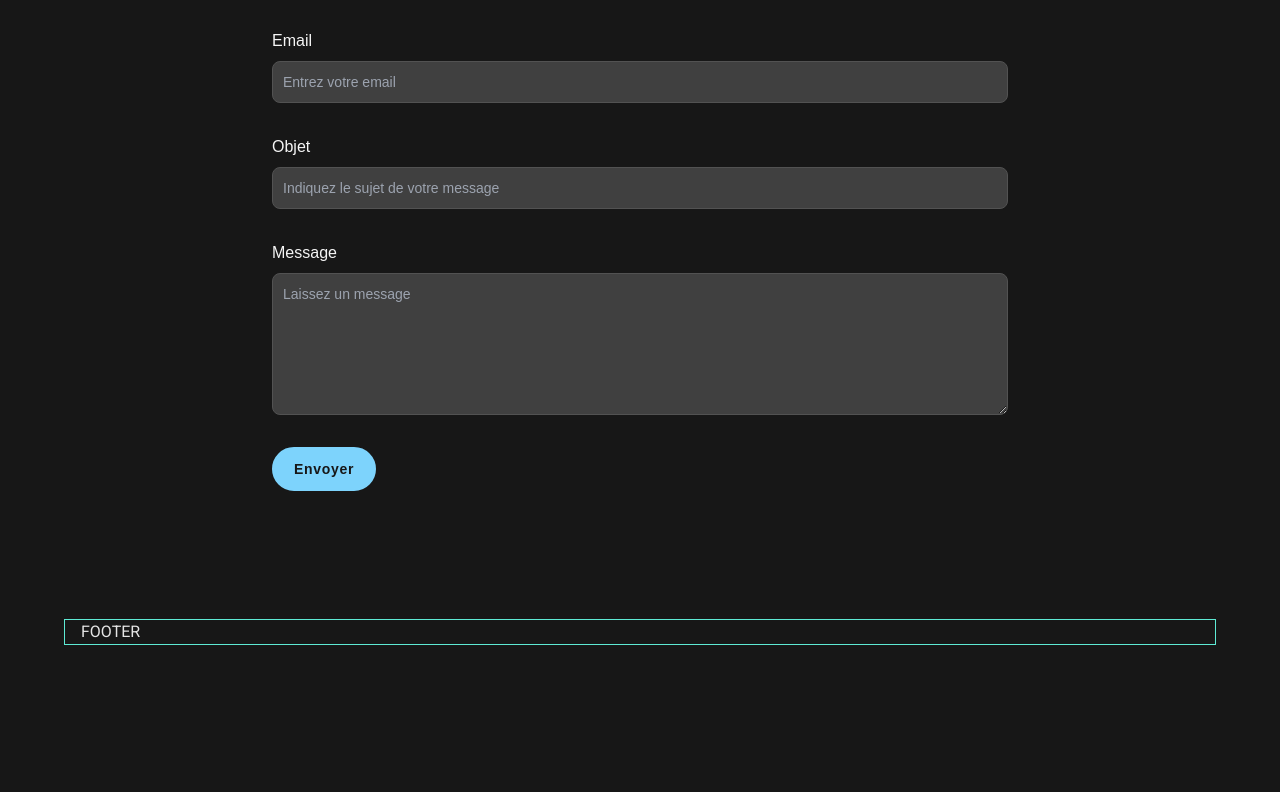
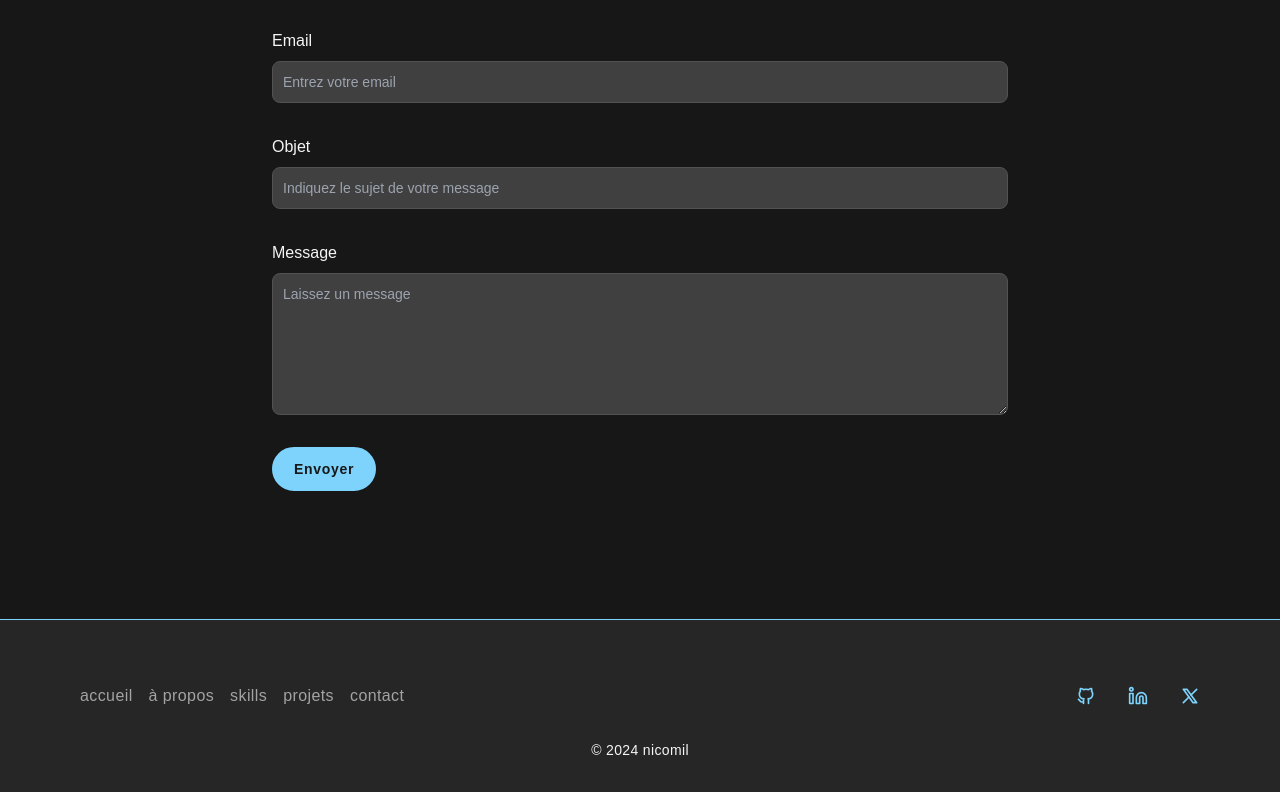
Before and after one commit to nicomil59/nicomildev, an Astro site: page / in a window 1280 px wide. Shown: the part 2520-3312 px from the top of the page. Before the commit the page ends 3165 px from the top, so only its background shows below. Built offline with nearby package versions, Linux system fonts and the light colour scheme; Astro itself is replaced by a stand-in of ours.

Commit message:
✨ FOOTER > Create Footer

```diff
--- a/src/components/Footer.astro
+++ b/src/components/Footer.astro
@@ -1,5 +1,49 @@
 ---
 ---
-<footer class="max-w-6xl px-4 m-auto border border-teal-300 font-title text-neutral-200">
-    FOOTER
+<footer class="max-w-full font-text border-t border-sky-300 bg-neutral-800">
+    <div class="max-w-6xl px-4 pt-16 pb-8 m-auto">
+        <div id="footer-top" class="flex flex-col md:flex-row justify-between md:items-center">
+            <nav id="footer-nav">
+                <ul class="flex flex-col md:flex-row md:items-center gap-4 text-neutral-400 tracking-wide">
+                    <li>
+                        <a href="/" class="hover:text-neutral-200 transition-colors duration-300">accueil</a>
+                    </li>
+                    <li>
+                        <a href="#about" class="hover:text-neutral-200 transition-colors duration-300">à propos</a>
+                    </li>
+                    <li>
+                        <a href="#skills" class="hover:text-neutral-200 transition-colors duration-300">skills</a>
+                    </li>
+                    <li>
+                        <a href="#projects" class="hover:text-neutral-200 transition-colors duration-300">projets</a>
+                    </li>
+                    <li>
+                        <a href="#contact" class="hover:text-neutral-200 transition-colors duration-300">contact</a>
+                    </li>
+                </ul>
+            </nav>
+            <div id="footer-social" class="mt-8 md:mt-0">
+                <ul class="flex items-center lg:justify-center gap-8">
+                    <li>
+                        <a aria-label="GitHub (s'ouvre dans un nouvel onglet)" class="text-sky-300 hover:text-sky-400 transition-colors duration-300" href="https://github.com/nicomil59" target="_blank">
+                          <svg class="h-5 w-5"  width="24" height="24" viewBox="0 0 24 24" stroke-width="2" stroke="currentColor" fill="none" stroke-linecap="round" stroke-linejoin="round">  <path stroke="none" d="M0 0h24v24H0z"/>  <path d="M9 19c-4.286 1.35-4.286-2.55-6-3m12 5v-3.5c0-1 .099-1.405-.5-2 2.791-.3 5.5-1.366 5.5-6.04a4.567 4.567 0 0 0 -1.333 -3.21 4.192 4.192 0 00-.08-3.227s-1.05-.3-3.476 1.267a12.334 12.334 0 0 0 -6.222 0C6.462 2.723 5.413 3.023 5.413 3.023a4.192 4.192 0 0 0 -.08 3.227A4.566 4.566 0 004 9.486c0 4.64 2.709 5.68 5.5 6.014-.591.589-.56 1.183-.5 2V21" /></svg>
+                        </a>
+                    </li>
+                    <li>
+                        <a aria-label="LinkedIn (s'ouvre dans un nouvel onglet)" class="text-sky-300 hover:text-sky-400 transition-colors duration-300" href="https://www.linkedin.com/in/nicolasmilhem/" target="_blank">
+                          <svg class="h-5 w-5"  viewBox="0 0 24 24"  fill="none"  stroke="currentColor"  stroke-width="2"  stroke-linecap="round"  stroke-linejoin="round">  <path d="M16 8a6 6 0 0 1 6 6v7h-4v-7a2 2 0 0 0-2-2 2 2 0 0 0-2 2v7h-4v-7a6 6 0 0 1 6-6z" />  <rect x="2" y="9" width="4" height="12" />  <circle cx="4" cy="4" r="2" /></svg>
+                        </a>
+                    </li>
+                    <li>
+                        <a aria-label="Twitter (s'ouvre dans un nouvel onglet)" class="text-sky-300 hover:text-sky-400 transition-colors duration-300" href="https://x.com/nicomildev" target="_blank">
+                          <svg class="h-5 w-5"  width="24" height="24" viewBox="0 0 24 24"  fill="none"  stroke="currentColor"  stroke-width="2"  stroke-linecap="round"  stroke-linejoin="round" ><path stroke="none" d="M0 0h24v24H0z" fill="none"/><path d="M4 4l11.733 16h4.267l-11.733 -16z" /><path d="M4 20l6.768 -6.768m2.46 -2.46l6.772 -6.772" /></svg>
+                        </a>
+                    </li>
+                </ul>
+            </div>
+        </div>
+        <div id="footer-bottom" class="mt-8">
+            <p class="text-center text-sm tracking-wide text-neutral-100">© 2024 nicomil</p>
+        </div>
+    </div>
 </footer>
```
